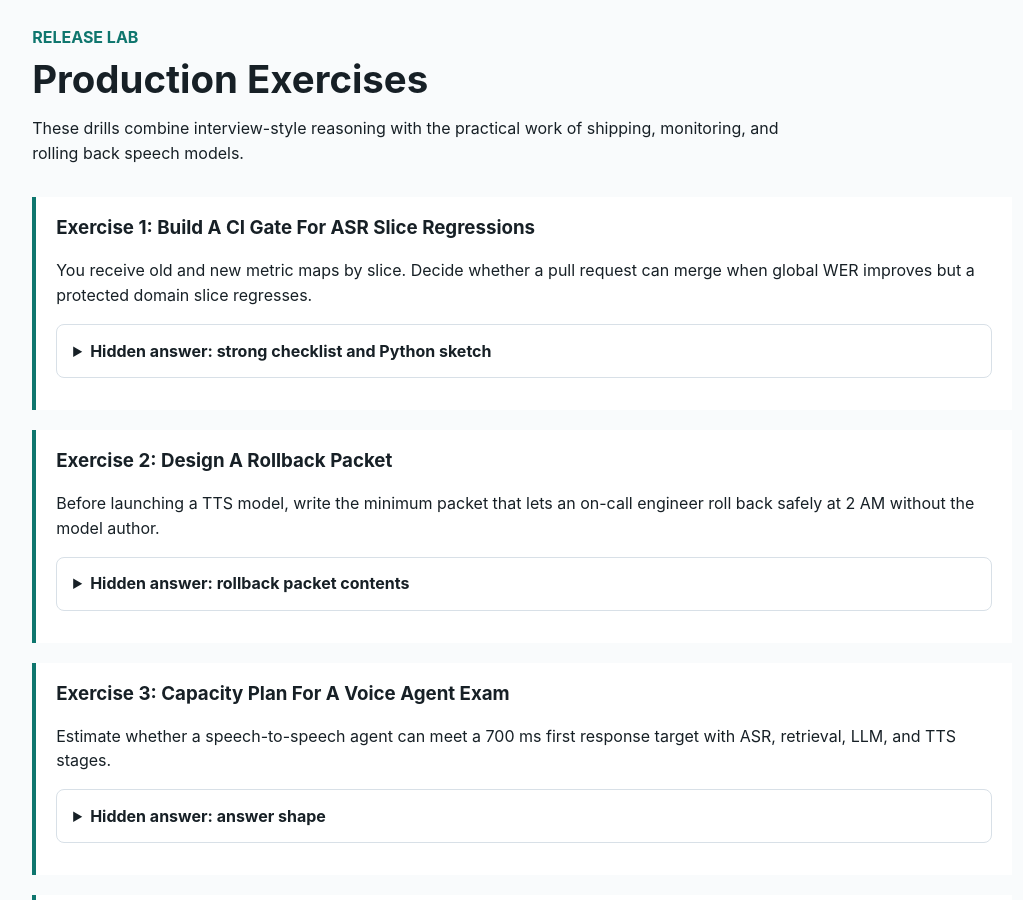
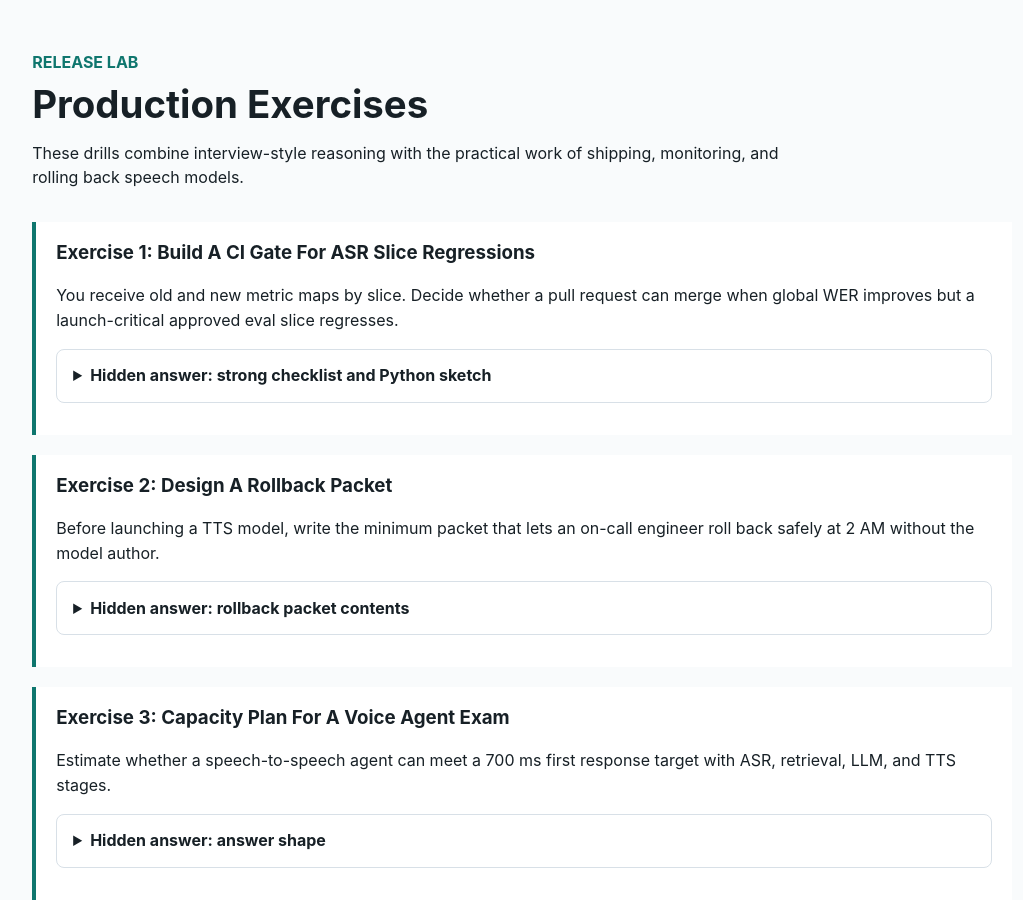
Before and after one commit to kennethli319/kennethli319.github.io, a Jekyll site: the page audio-text-ml-course/lessons/production-speech-mlops.html, which Jekyll copies as it is, in a window 1280 px wide and 900 px high, scrolled down 4250 px. Shown: the whole window, without its empty margins (19-1042 px from the left). Built offline with Jekyll 4.4.1, drawn with Linux system fonts in a browser that asks for light colours; some of the changed text lies outside the part shown.

Commit message:
Update speech MLOps lesson copy

```diff
--- a/audio-text-ml-course/lessons/production-speech-mlops.html
+++ b/audio-text-ml-course/lessons/production-speech-mlops.html
@@ -43,7 +43,7 @@
         <li><strong>Route:</strong> select CPU, GPU, local, batch, or streaming path by model type, latency SLO, and tenant policy.</li>
         <li><strong>Infer:</strong> use bounded queues, dynamic batching, KV-cache or decoder state reuse, and timeout-aware cancellation.</li>
         <li><strong>Postprocess:</strong> restore timestamps, punctuation, speaker labels, redaction, confidence, and downstream event schema.</li>
-        <li><strong>Observe:</strong> emit privacy-safe metrics, traces, eval samples, cost tags, model version, and data-slice labels.</li>
+        <li><strong>Observe:</strong> emit privacy-safe metrics, traces, eval samples, cost tags, model version, and approved aggregate slice tags.</li>
       </ol>
       <details class="qa">
         <summary>Question: Why keep preprocessing versioned with the model?</summary>
@@ -249,8 +249,8 @@
           <summary>Hidden answer: decision framework</summary>
           <p>
             Do not decide from global WER alone. Compare slice metrics,
-            entity error, downstream task success, latency, cost, user segment,
-            and recovery behavior. A likely strong answer is a cascade: route
+            entity error, downstream task success, latency, cost, approved
+            operational context, and recovery behavior. A likely strong answer is a cascade: route
             clean, short, high-confidence utterances to the smaller model and
             route noisy, long, low-confidence, or domain-heavy utterances to
             the larger model. Canary the router, cap blast radius, monitor
@@ -295,13 +295,13 @@
         <h3>Exercise 1: Build A CI Gate For ASR Slice Regressions</h3>
         <p>
           You receive old and new metric maps by slice. Decide whether a pull
-          request can merge when global WER improves but a protected domain
-          slice regresses.
+          request can merge when global WER improves but a launch-critical
+          approved eval slice regresses.
         </p>
         <details class="qa">
           <summary>Hidden answer: strong checklist and Python sketch</summary>
           <p>
-            A strong gate treats protected slices as first-class release
+            A strong gate treats approved launch-critical slices as first-class release
             criteria. Merge should be blocked or paused when a critical slice
             exceeds its regression budget, even if the aggregate metric
             improves. Include invalid-budget, missing-slice, and missing-metric
```
